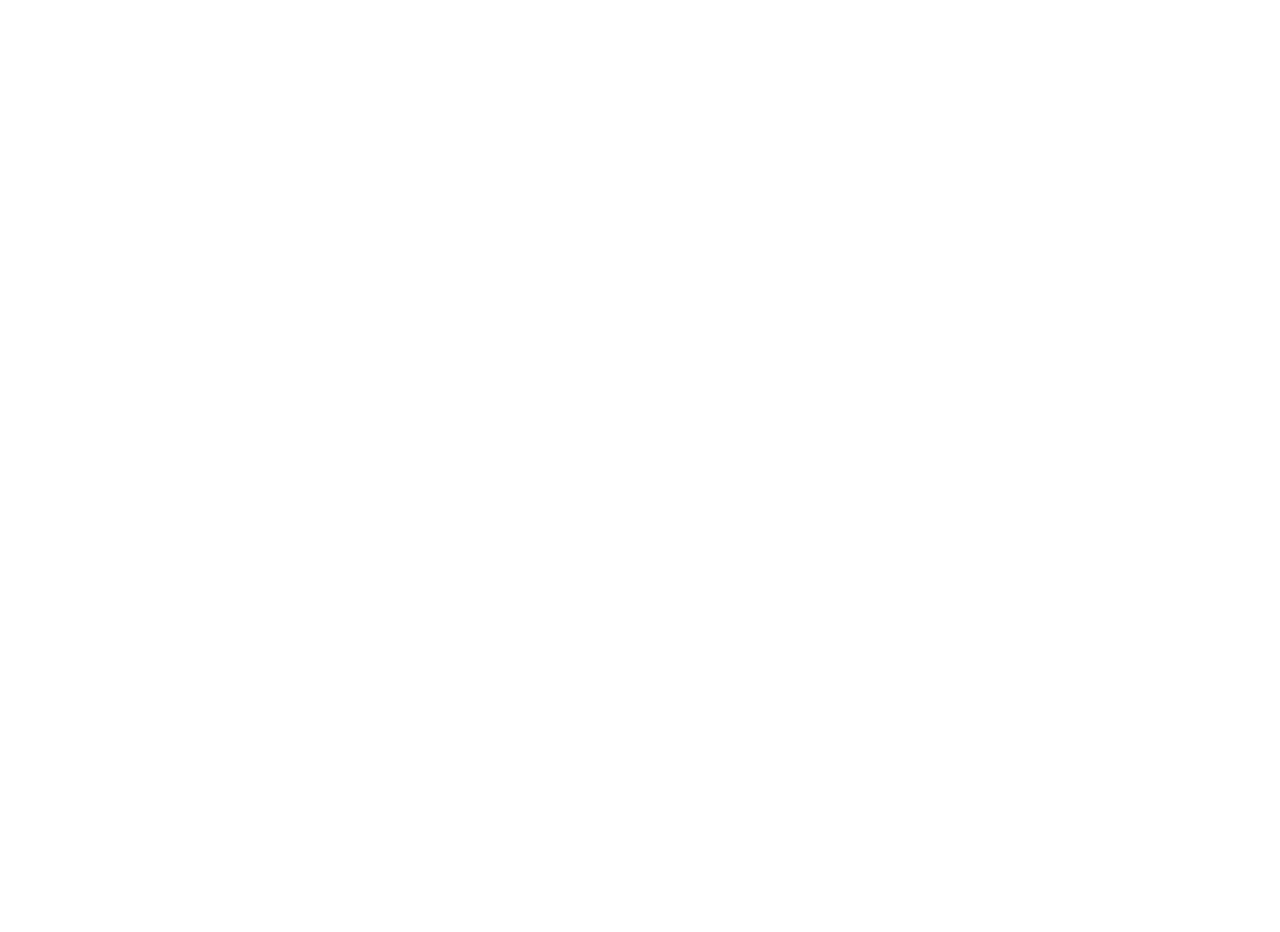
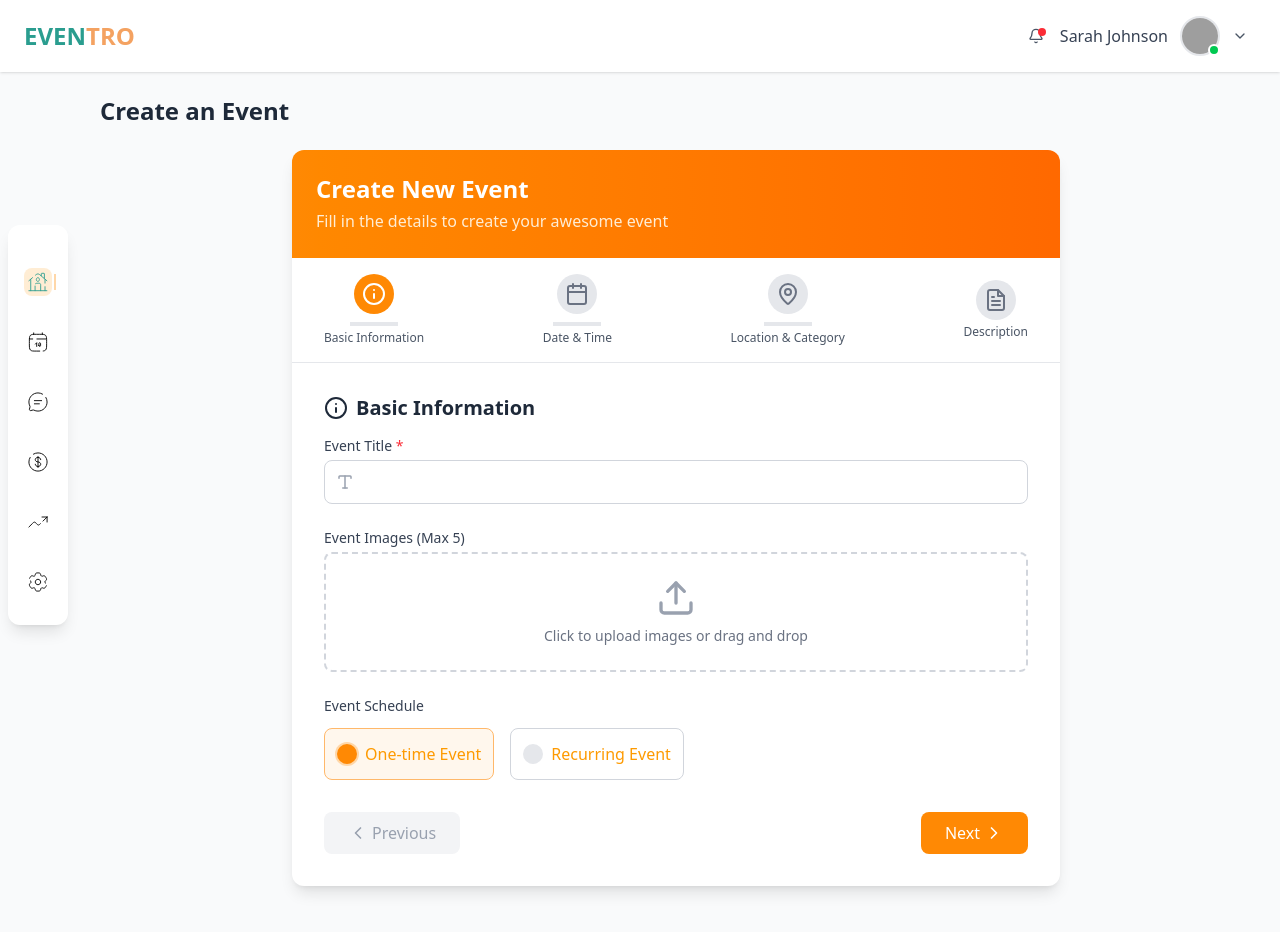
Before and after one commit to Omotarami/EventManagement, a React (Vite) app in the folder frontend/: page /create-event in a window 1280 px wide. Before the commit this address had no page. Before the commit the page ends 800 px from the top, so only its background shows below. Built offline with nearby package versions, Linux system fonts and the light colour scheme; grey boxes are pictures that could not be loaded.

Commit message:
done for now

```diff
--- a/frontend/src/App.jsx
+++ b/frontend/src/App.jsx
@@ -8,6 +8,7 @@ import LoginPage from './pages/LoginPage';
 import CategorySelectionPage from './pages/CategorySelectionPage';
 import Dashboard from './pages/admin/dashboard';
 import Calendar from './pages/admin/Calendar';
+import CreateEvent from './pages/admin/CreateEvent';
 
 const App = () => {
   return (
@@ -21,6 +22,7 @@ const App = () => {
               <Route path="/login" element={<LoginPage />} />
               <Route path="/dashboard" element={<Dashboard />} />
               <Route path="/calendar" element={<Calendar />} />
+              <Route path="/create-event" element={<CreateEvent />} />
             </Routes>
           </Router>
   )
--- a/frontend/src/components/CreateEventForm.jsx
+++ b/frontend/src/components/CreateEventForm.jsx
@@ -282,7 +282,7 @@ const CreateEventForm = () => {
                     : 'bg-gray-200'
                   }
                 `}></span>
-                <span>One-time Event</span>
+                <span className="text-amber-500">One-time Event</span>
               </label>
 
               <label className={`
@@ -308,7 +308,7 @@ const CreateEventForm = () => {
                     : 'bg-gray-200'
                   }
                 `}></span>
-                <span>Recurring Event</span>
+                <span className="text-amber-500">Recurring Event</span>
               </label>
             </div>
           </div>
```
